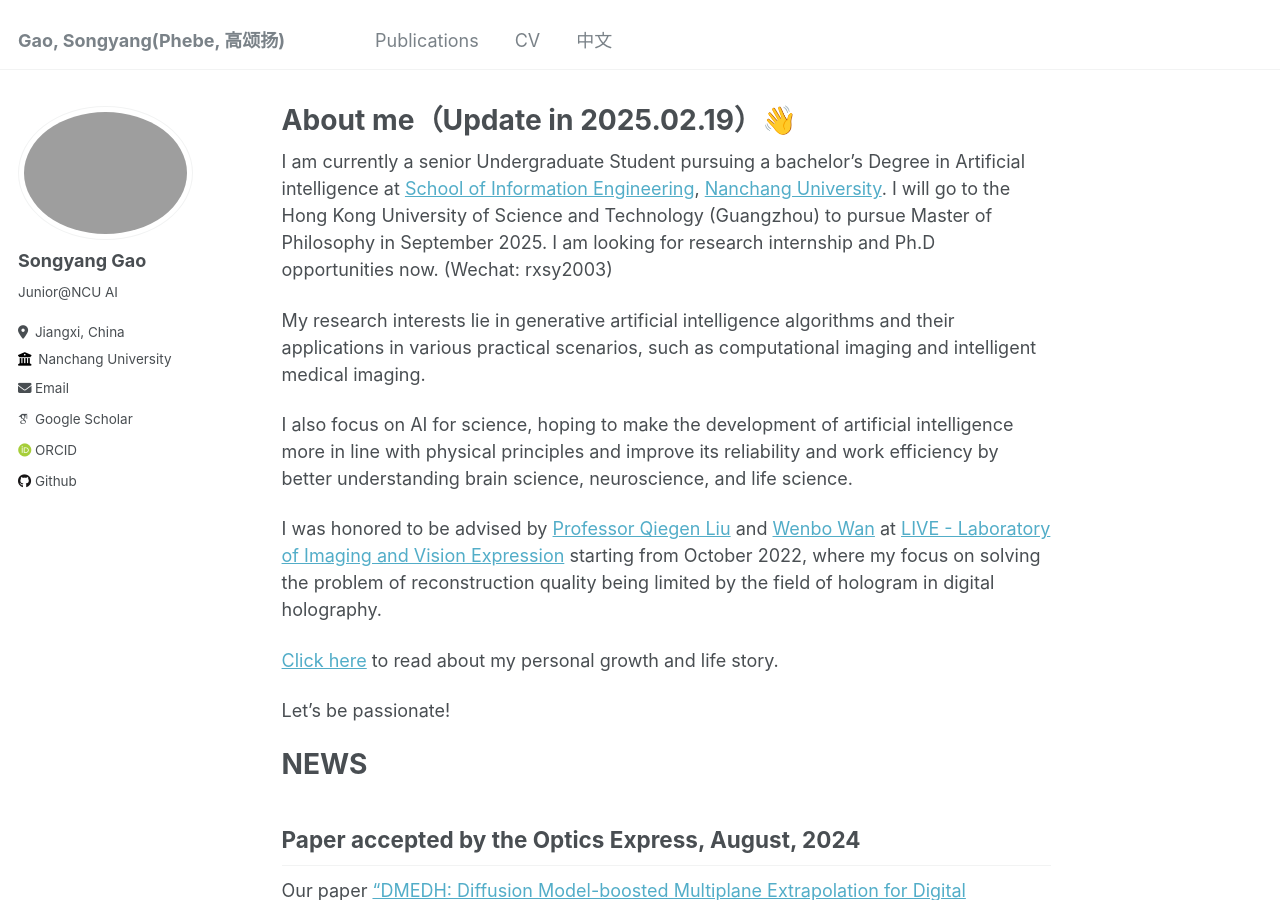
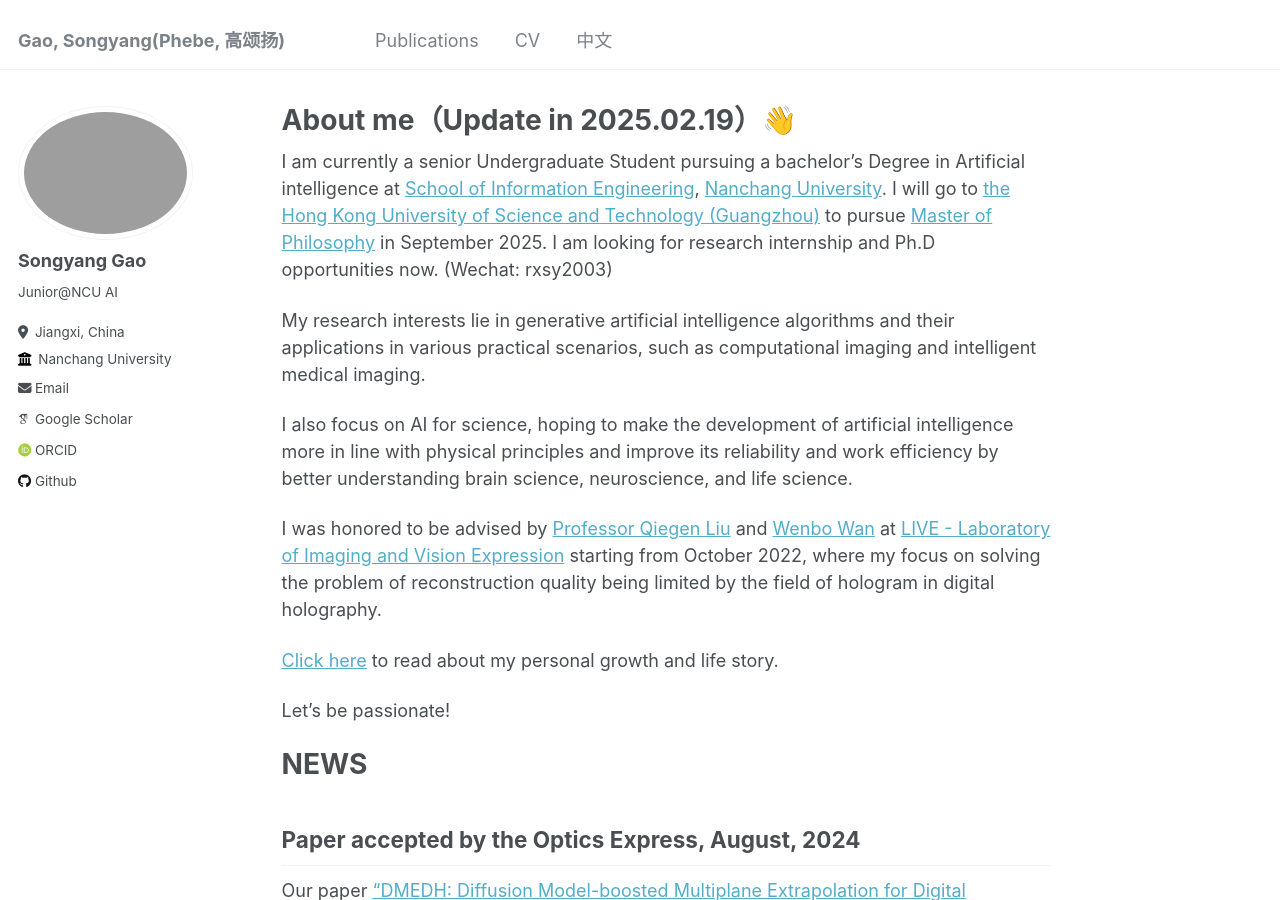
Before and after one commit to songyang0603/songyang0603.github.io, a Jekyll site: the page built from _pages/about.md, in a window 1280 px wide and 900 px high. Built offline with Jekyll 4.4.1, drawn with Linux system fonts in a browser that asks for light colours; some web fonts are replaced; part of the change alters nothing that is shown.

```diff
--- a/_pages/about.md
+++ b/_pages/about.md
@@ -7,7 +7,7 @@ redirect_from:
   - /about.html
 ---
 
-I am currently a senior Undergraduate Student pursuing a bachelor's Degree in Artificial intelligence at [School of Information Engineering](http://ie.ncu.edu.cn/), [Nanchang University](https://www.ncu.edu.cn/). I will go to the Hong Kong University of Science and Technology (Guangzhou) to pursue Master of Philosophy in September 2025. I am looking for research internship and Ph.D opportunities now. (Wechat: rxsy2003)
+I am currently a senior Undergraduate Student pursuing a bachelor's Degree in Artificial intelligence at [School of Information Engineering](http://ie.ncu.edu.cn/), [Nanchang University](https://www.ncu.edu.cn/). I will go to [the Hong Kong University of Science and Technology (Guangzhou)](https://www.hkust-gz.edu.cn/zh/) to pursue [Master of Philosophy](https://vptlo.hkust-gz.edu.cn/rbm/) in September 2025. I am looking for research internship and Ph.D opportunities now. (Wechat: rxsy2003)
 
 My research interests lie in generative artificial intelligence algorithms and their applications in various practical scenarios, such as computational imaging and intelligent medical imaging.
 
```
